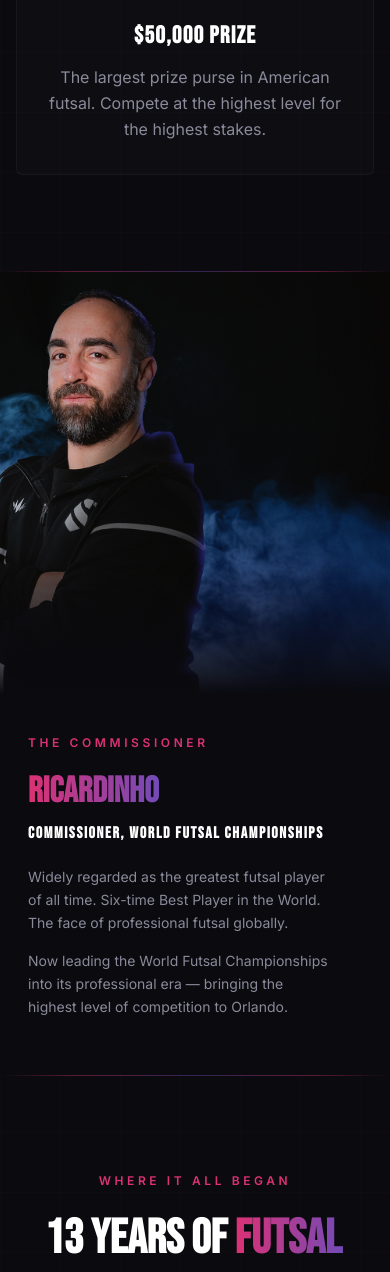
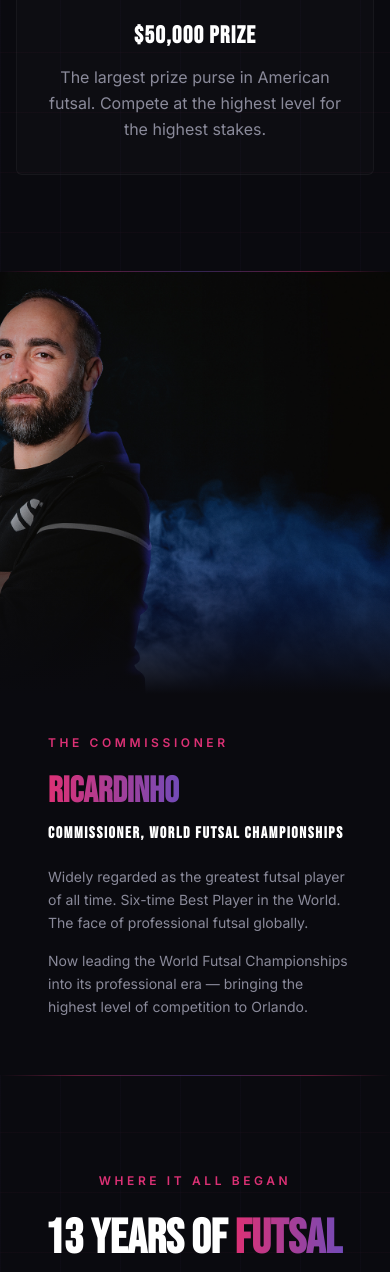
Before and after one commit to AQuincoses/wfc-pro-site, a React (Vite) app: page / in a window 390 px wide. Shown: the part 3908-5180 px from the top of the page. Built offline with nearby package versions, Linux system fonts and the light colour scheme.

Commit message:
mobile adjustments

```diff
--- a/src/sections/Commissioner.jsx
+++ b/src/sections/Commissioner.jsx
@@ -63,14 +63,14 @@
             src="/ricardinho-hero.jpg"
             alt="Ricardinho"
             className="absolute inset-0 w-full h-full object-cover"
-            style={{ objectPosition: '45% center' }}
+            style={{ objectPosition: '60% center' }}
           />
           {/* Bottom fade into dark */}
           <div className="absolute inset-x-0 bottom-0 h-32 bg-gradient-to-t from-[var(--bg-dark)] to-transparent" />
         </div>
 
         {/* Text */}
-        <div className="bg-[var(--bg-dark)]" style={{ padding: '40px 28px 56px' }}>
+        <div className="bg-[var(--bg-dark)]" style={{ padding: '40px 16px 56px 48px' }}>
           <CommissionerText />
         </div>
       </div>
```
